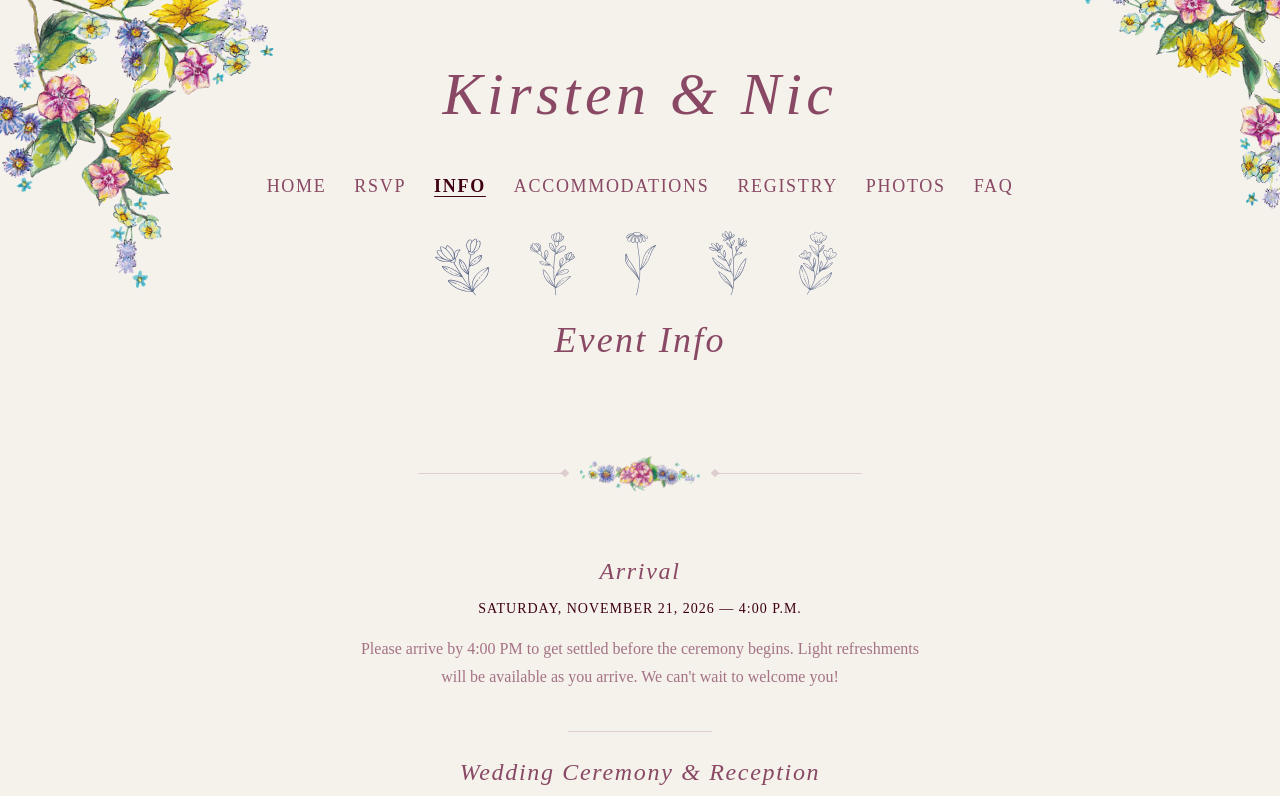
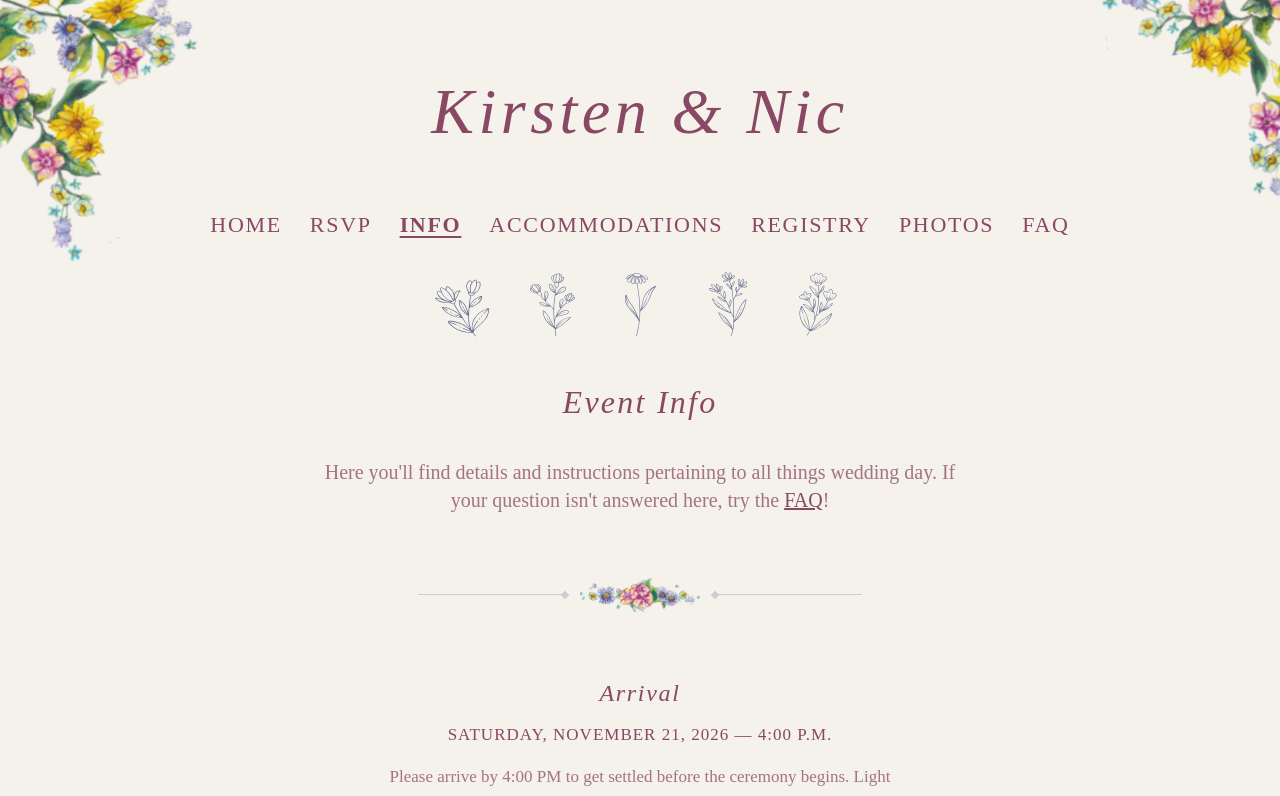
Before and after one commit to ENPina90/wedding, a React (Vite) app: page /info in a window 1280 px wide. Shown: the top 796 px of the page. Built offline with nearby package versions, Linux system fonts and the light colour scheme; a web font is replaced by a local one.

Commit message:
#22: Refine responsive layout and typography across site pages

```diff
--- a/src/components/Layout.tsx
+++ b/src/components/Layout.tsx
@@ -1,5 +1,5 @@
 import { NavLink, Outlet, useLocation } from "react-router-dom";
-import flowerCorners from "../assets/flower_corners.png";
+import flowerCorner from "../assets/flower_corner.svg";
 import SectionDivider from "./SectionDivider";
 import "./flower-corners.css";
 import "./layout.css";
@@ -20,13 +20,17 @@ const navLinks = {
 
 const allNavLinks = [...navLinks.row1, ...navLinks.row2, ...navLinks.row3];
 
+// Tablet (768–1024px): row1 = 5 links, row2 = 2 links
+const navTabletRow1 = [...navLinks.row1, ...navLinks.row2, navLinks.row3[0]];
+const navTabletRow2 = navLinks.row3.slice(1);
+
 function NavLinkItem({
   link,
 }: {
   link: { to: string; label: string; external: boolean };
 }) {
   const baseClass =
-    "font-nav text-plum text-xs max-[430px]:text-sm sm:text-sm md:text-lg tracking-[1.68px] uppercase transition-colors hover:text-burgundy";
+    "font-nav text-plum text-[22px] tracking-[1.68px] uppercase";
   if (link.external) {
     return (
       <a
@@ -44,7 +48,7 @@ function NavLinkItem({
       to={link.to}
       className={({ isActive }) =>
         `${baseClass} ${
-          isActive ? "text-burgundy underline underline-offset-4 font-bold" : ""
+          isActive ? "underline underline-offset-4 font-bold" : ""
         }`
       }
     >
@@ -61,31 +65,31 @@ export default function Layout() {
     <div className="min-h-screen flex flex-col bg-beige relative overflow-x-hidden">
       {/* Corner floral decorations - styles in flower-corners.css */}
       <img
-        src={flowerCorners}
+        src={flowerCorner}
         alt=""
-        className="flower-corner-left pointer-events-none z-0 h-auto"
+        className="flower-corner-left cursor-default z-0 h-auto"
       />
       <img
-        src={flowerCorners}
+        src={flowerCorner}
         alt=""
-        className="flower-corner-right pointer-events-none z-0 h-auto"
+        className="flower-corner-right cursor-default z-0 h-auto"
       />
 
       {/* Header */}
       <header className="relative z-10 pt-32 sm:pt-12 md:pt-16 pb-4 sm:pb-6 text-center px-4">
-        <NavLink to="/">
-          <h1 className="font-display text-plum text-4xl sm:text-5xl md:text-6xl tracking-[4.48px] italic">
-            <span className="hidden max-[430px]:inline">Kirsten<br />& Nic</span>
-            <span className="max-[430px]:hidden">Kirsten & Nic</span>
+        <NavLink to="/" className="cursor-default">
+          <h1 className="font-display text-plum text-[54px] sm:text-[64px] tracking-[4.48px] italic">
+            <span className="hidden max-[767px]:inline">Kirsten<br />& Nic</span>
+            <span className="max-[767px]:hidden">Kirsten & Nic</span>
           </h1>
         </NavLink>
       </header>
 
       {/* Navigation */}
       <nav className="relative z-10 flex justify-center pt-4 pb-0 sm:pt-6 sm:pb-0 px-4">
-        {/* Mobile: 3-1-3 layout per Figma Mobile - Home */}
-        <div className="nav-mobile flex flex-col items-center gap-y-3 max-[430px]:gap-y-6 sm:hidden">
-          <div className="nav-row flex justify-center gap-x-4 max-[430px]:gap-x-7 sm:gap-x-7">
+        {/* Mobile: 3-1-3 layout per Figma Mobile - Home (< 768px) */}
+        <div className="nav-mobile flex flex-col items-center gap-y-3 md:hidden">
+          <div className="nav-row flex justify-center gap-x-4 max-[767px]:gap-x-7">
             {navLinks.row1.map((link) => (
               <NavLinkItem key={link.to} link={link} />
             ))}
@@ -95,14 +99,27 @@ export default function Layout() {
               <NavLinkItem key={link.to} link={link} />
             ))}
           </div>
-          <div className="nav-row flex justify-center gap-x-4 max-[430px]:gap-x-7 sm:gap-x-7">
+          <div className="nav-row flex justify-center gap-x-4 max-[767px]:gap-x-7">
             {navLinks.row3.map((link) => (
               <NavLinkItem key={link.to} link={link} />
             ))}
           </div>
         </div>
-        {/* Desktop: single row */}
-        <ul className="nav-desktop hidden flex-wrap justify-center gap-x-4 gap-y-2 sm:flex sm:gap-x-7 font-nav text-plum text-xs sm:text-sm md:text-lg tracking-[1.68px] uppercase">
+        {/* Tablet (768–1024px): two rows, 5 links + 2 links */}
+        <div className="nav-tablet hidden flex-col items-center gap-y-3 md:flex lg:hidden">
+          <div className="flex justify-center gap-x-7">
+            {navTabletRow1.map((link) => (
+              <NavLinkItem key={link.to} link={link} />
+            ))}
+          </div>
+          <div className="flex justify-center gap-x-7">
+            {navTabletRow2.map((link) => (
+              <NavLinkItem key={link.to} link={link} />
+            ))}
+          </div>
+        </div>
+        {/* Desktop: single row (1024px+) */}
+        <ul className="nav-desktop hidden flex-wrap justify-center gap-x-4 gap-y-2 lg:flex lg:gap-x-7 font-nav text-plum text-[22px] tracking-[1.68px] uppercase">
           {allNavLinks.map((link) => (
             <li key={link.to}>
               {link.external ? (
@@ -110,7 +127,7 @@ export default function Layout() {
                   href={link.to}
                   target="_blank"
                   rel="noopener noreferrer"
-                  className="transition-colors hover:text-burgundy"
+                  className=""
                 >
                   {link.label}
                 </a>
@@ -118,9 +135,9 @@ export default function Layout() {
                 <NavLink
                   to={link.to}
                   className={({ isActive }) =>
-                    `transition-colors hover:text-burgundy ${
+                    `${
                       isActive
-                        ? "text-burgundy underline underline-offset-4 font-bold"
+                        ? "underline underline-offset-4 font-bold"
                         : ""
                     }`
                   }
--- a/src/components/PageHeader.tsx
+++ b/src/components/PageHeader.tsx
@@ -15,7 +15,7 @@ export default function PageHeader({ title, subtitle }: PageHeaderProps) {
         <span>🌻</span>
       </div>
 
-      <h2 className="font-display text-plum text-2xl sm:text-3xl md:text-4xl tracking-[2.24px] italic">
+      <h2 className="font-display text-plum tracking-[2.24px] italic">
         {title}
       </h2>
 
@@ -27,7 +27,7 @@ export default function PageHeader({ title, subtitle }: PageHeaderProps) {
             <span className="text-xs sm:text-sm">✿</span>
             <div className="flex-1 h-px bg-plum/20" />
           </div>
-          <p className="font-body text-plum/70 text-base sm:text-lg mt-2 sm:mt-3 px-2">{subtitle}</p>
+          <p className="sub-header font-body text-plum/70 mt-2 sm:mt-3 px-2">{subtitle}</p>
         </>
       )}
     </div>
--- a/src/components/SectionDivider.tsx
+++ b/src/components/SectionDivider.tsx
@@ -5,8 +5,8 @@ export default function SectionDivider() {
     <div className="flex items-center justify-center gap-2 sm:gap-3 my-10 sm:my-14 md:my-16 max-w-2xl mx-auto px-4 sm:px-6">
       {/* Left divider line with diamond */}
       <div className="flex items-center flex-1 min-w-0 max-w-[60px] sm:max-w-[100px] md:max-w-[150px]">
-        <div className="flex-1 min-w-[20px] h-px bg-plum/20 shrink-0" />
-        <div className="w-1.5 h-1.5 shrink-0 bg-plum/20 rotate-45" />
+        <div className="flex-1 min-w-[20px] h-px bg-blue-gray/50 shrink-0" />
+        <div className="w-1.5 h-1.5 shrink-0 bg-blue-gray/50 rotate-45" />
       </div>
 
       {/* Center flower image */}
@@ -18,8 +18,8 @@ export default function SectionDivider() {
 
       {/* Right divider line with diamond */}
       <div className="flex items-center flex-1 min-w-0 max-w-[60px] sm:max-w-[100px] md:max-w-[150px]">
-        <div className="w-1.5 h-1.5 shrink-0 bg-plum/20 rotate-45" />
-        <div className="flex-1 min-w-[20px] h-px bg-plum/20 shrink-0" />
+        <div className="w-1.5 h-1.5 shrink-0 bg-blue-gray/50 rotate-45" />
+        <div className="flex-1 min-w-[20px] h-px bg-blue-gray/50 shrink-0" />
       </div>
     </div>
   );
--- a/src/components/flower-corners.css
+++ b/src/components/flower-corners.css
@@ -4,21 +4,30 @@
  * Breakpoints (Tailwind): sm 640px, md 768px, lg 1024px, xl 1280px
  */
 
+/* Override Tailwind preflight: img has max-width: 100% by default, which caps
+ * flower corners at viewport width (~375px on mobile). Allow full specified width.
+ */
+.flower-corner-left,
+.flower-corner-right {
+  max-width: none;
+}
+
 /* ========== MOBILE (< 640px) ========== */
 .flower-corner-left {
   position: absolute;
-  left: -10px;
-  top: 0;
-  width: 350px;
+  left: -313px;
+  top: -153px;
+  width: 640px;
   transform: rotate(357deg);
   transform-origin: left top;
 }
 
 .flower-corner-right {
   position: absolute;
-  left: 95px;
-  top: 293px;
-  width: 350px;
+  left: auto;
+  right: -108px;
+  top: 501px;
+  width: 640px;
   transform: rotate(289deg) scaleX(-1) scaleY(-1);
   transform-origin: top right;
 }
@@ -26,32 +35,33 @@
 /* ========== PHONE (430px and below) ========== */
 @media (max-width: 430px) {
   .flower-corner-left {
-    left: -113px;
+    left: -313px;
+    top: -153px;
+    width: 640px;
   }
 
   .flower-corner-right {
-    left: 47px;
-    top: 306px;
+    left: -95px;
+    top: 501px;
+    width: 640px;
   }
 }
 
-/* ========== SM and up (640px+) ========== */
-@media (min-width: 640px) {
+/* ========== SM and up (640px+) - scrolls with content ========== */
+@media (min-width: 640px) and (max-width: 767px) {
   .flower-corner-left {
-    position: fixed;
-    left: -145px;
-    top: 0;
-    width: 350px;
+    left: -313px;
+    top: -153px;
+    width: 640px;
     transform: rotate(357deg);
     transform-origin: left top;
   }
 
   .flower-corner-right {
-    position: fixed;
     left: auto;
-    right: -9px;
-    top: 293px;
-    width: 350px;
+    right: -108px;
+    top: 501px;
+    width: 640px;
     transform: rotate(289deg) scaleX(-1) scaleY(-1);
     transform-origin: top right;
   }
@@ -60,13 +70,13 @@
 /* ========== MD (768px+) - add if you need tablet-specific styles ========== */
 /* @media (min-width: 768px) { ... } */
 
-/* ========== LG (1024px-1280px) - Medium - corner flowers ========== */
-@media (min-width: 1024px) and (max-width: 1279px) {
+/* ========== 820px-1024px - Tablet landscape (scrolls with content) ========== */
+@media (min-width: 768px) and (max-width: 1024px) {
   .flower-corner-left {
     position: absolute;
-    left: -9px;
-    top: 0;
-    width: 350px;
+    left: -264px;
+    top: -164px;
+    width: 520px;
     transform: rotate(357deg);
     transform-origin: left top;
   }
@@ -74,21 +84,21 @@
   .flower-corner-right {
     position: absolute;
     left: auto;
-    right: -9px;
-    top: 293px;
-    width: 350px;
+    right: -108px;
+    top: 396px;
+    width: 520px;
     transform: rotate(289deg) scaleX(-1) scaleY(-1);
     transform-origin: top right;
   }
 }
 
-/* ========== XL (1280px-1536px) - Desktop - corner flowers ========== */
-@media (min-width: 1280px) and (max-width: 1535px) {
+/* ========== LG (1024px-1280px) - Medium - corner flowers ========== */
+@media (min-width: 1025px) and (max-width: 1279px) {
   .flower-corner-left {
     position: absolute;
-    left: -9px;
-    top: 0;
-    width: 350px;
+    left: -296px;
+    top: -154px;
+    width: 640px;
     transform: rotate(357deg);
     transform-origin: left top;
   }
@@ -96,32 +106,58 @@
   .flower-corner-right {
     position: absolute;
     left: auto;
-    right: -9px;
-    top: 293px;
-    width: 350px;
+    right: -124px;
+    top: 496px;
+    width: 640px;
     transform: rotate(289deg) scaleX(-1) scaleY(-1);
     transform-origin: top right;
   }
 }
 
-/* ========== 2XL (1536px+) - Extra large - flowers pinned to screen edges ========== */
-@media (min-width: 1536px) {
+/* ========== XL (1280px-1536px) - Desktop - corner flowers (fixed while scrolling) ========== */
+@media (min-width: 1280px) and (max-width: 1535px) {
   .flower-corner-left {
-    position: absolute;
-    left: -9px;
-    top: 0;
-    width: 350px;
+    position: fixed;
+    left: -196px;
+    top: -146px;
+    width: 520px;
+    height: 520px;
     transform: rotate(357deg);
     transform-origin: left top;
   }
 
   .flower-corner-right {
-    position: absolute;
+    position: fixed;
     left: auto;
-    right: -9px;
-    top: 293px;
-    width: 350px;
+    right: -132px;
+    top: 392px;
+    width: 520px;
+    height: 520px;
     transform: rotate(289deg) scaleX(-1) scaleY(-1);
     transform-origin: top right;
   }
 }
+
+/* ========== 2XL (1536px+) - Extra large - flowers pinned to screen edges (fixed while scrolling) ========== */
+@media (min-width: 1536px) {
+  .flower-corner-left {
+    position: fixed;
+    left: -141px;
+    top: -146px;
+    width: 520px;
+    height: 520px;
+    transform: rotate(357deg);
+    transform-origin: left top;
+  }
+
+  .flower-corner-right {
+    position: fixed;
+    left: auto;
+    right: -96px;
+    top: 392px;
+    width: 520px;
+    height: 520px;
+    transform: rotate(289deg) scaleX(-1) scaleY(-1);
+    transform-origin: top right;
+  }
+}
--- a/src/index.css
+++ b/src/index.css
@@ -43,6 +43,25 @@ body {
   overflow-x: hidden;
 }
 
+/* Default paragraph font sizes */
+p {
+  font-size: 15px;
+}
+
+@media (min-width: 768px) {
+  p {
+    font-size: 17px;
+  }
+}
+
+.sub-header {
+  font-size: 20px;
+}
+
+h2 {
+  font-size: 32px;
+}
+
 /* Decorative floral divider */
 .floral-divider {
   display: flex;
--- a/src/pages/Home.tsx
+++ b/src/pages/Home.tsx
@@ -7,7 +7,7 @@ export default function Home() {
     <div className="max-w-3xl mx-auto px-4 sm:px-6">
       {/* Hero Image - mobile: less margin, full width */}
       <div className="relative mx-auto mt-6 sm:mt-10 md:mt-12 mb-10 sm:mb-14 md:mb-16 max-w-xl">
-        <div className="rounded-[5px] overflow-hidden">
+        <div className="overflow-hidden">
           <img
             src={proposalPhoto}
             alt="Proposal moment"
@@ -18,7 +18,7 @@ export default function Home() {
 
       {/* Announcement */}
       <div className="text-center">
-        <h2 className="font-display text-plum text-2xl sm:text-3xl md:text-4xl tracking-[2.24px] italic -mt-6 -mb-6">
+        <h2 className="font-display text-plum tracking-[2.24px] italic -mt-6 -mb-6">
           We're gettin' hitched!
         </h2>
 
@@ -64,7 +64,7 @@ export default function Home() {
         <h3 className="font-nav text-plum font-medium text-xs sm:text-sm tracking-[1.4px] uppercase pt-0 pb-6">
           our story
         </h3>
-        <div className="font-body text-plum/80 text-sm sm:text-base leading-7 text-left max-w-2xl mx-auto space-y-4 sm:space-y-6 px-1">
+        <div className="font-body text-plum/80 leading-7 text-left max-w-2xl mx-auto space-y-4 sm:space-y-6 px-1">
           <p>
             It all started with a chance meeting and a spark that neither of us
             could ignore. From our very first conversation, we knew something
--- a/src/pages/Info.tsx
+++ b/src/pages/Info.tsx
@@ -1,3 +1,4 @@
+import { Link } from "react-router-dom";
 import SectionDivider from "../components/SectionDivider";
 import FlowerLogo from "../components/FlowerLogo";
 
@@ -10,13 +11,13 @@ interface EventBlockProps {
 function EventBlock({ title, datetime, description }: EventBlockProps) {
   return (
     <div className="text-center mb-8 sm:mb-10 px-1">
-      <h3 className="font-display text-plum text-lg sm:text-xl md:text-2xl tracking-[1.68px] italic">
+      <h3 className="font-display text-plum text-[20px] sm:text-[24px] tracking-[1.68px] italic">
         {title}
       </h3>
-      <p className="font-nav text-burgundy text-xs sm:text-sm tracking-[1px] mt-2 sm:mt-3 uppercase">
+      <p className="font-nav text-plum text-xs sm:text-sm tracking-[1px] mt-2 sm:mt-3 uppercase">
         {datetime}
       </p>
-      <p className="font-body text-plum/75 text-sm sm:text-base leading-7 mt-3 sm:mt-4 max-w-xl mx-auto text-left sm:text-center">
+      <p className="font-body text-plum/75 leading-7 mt-3 sm:mt-4 max-w-xl mx-auto text-left sm:text-center">
         {description}
       </p>
     </div>
@@ -35,15 +36,30 @@ export default function Info() {
   return (
     <div className="max-w-3xl mx-auto px-4 sm:px-6">
       {/* Flower logos above header - smaller on mobile */}
-      <div className="flex justify-center items-center gap-4 sm:gap-6 md:gap-8 pt-4 sm:pt-6 pb-3 sm:pb-4">
+      <div className="flex justify-center items-center gap-4 sm:gap-6 md:gap-8 pt-4 sm:pt-6 pb-[35px]">
         <FlowerLogo color="blue" />
       </div>
 
       {/* Event Info header */}
       <div className="text-center pb-6 sm:pb-8">
-        <h2 className="font-display text-plum text-2xl sm:text-3xl md:text-4xl tracking-[2.24px] italic">
+        <h2 className="font-display text-plum tracking-[2.24px] italic">
           Event Info
         </h2>
+      </div>
+
+      {/* Intro */}
+      <div className="text-center mb-10 sm:mb-12 px-1">
+        <p className="sub-header font-body text-plum/75 leading-7 max-w-2xl mx-auto text-left sm:text-center">
+          Here you'll find details and instructions pertaining to all things
+          wedding day. If your question isn't answered here, try the{" "}
+          <Link
+            to="/faq"
+            className="text-plum underline hover:text-burgundy transition-colors"
+          >
+            FAQ
+          </Link>
+          !
+        </p>
       </div>
 
       {/* Section divider with flower_center.svg */}
@@ -74,10 +90,10 @@ export default function Info() {
       {/* Dress Code */}
       <Divider />
       <div className="text-center mb-12 sm:mb-16 px-1">
-        <h3 className="font-display text-plum text-lg sm:text-xl md:text-2xl tracking-[1.68px] italic">
+        <h3 className="font-display text-plum text-[20px] sm:text-[24px] tracking-[1.68px] italic">
           Dress Code
         </h3>
-        <p className="font-body text-plum/75 text-sm sm:text-base leading-7 mt-3 sm:mt-4 max-w-xl mx-auto text-left sm:text-center">
+        <p className="font-body text-plum/75 leading-7 mt-3 sm:mt-4 max-w-xl mx-auto text-left sm:text-center">
           Cocktail attire. Think elegant and comfortable — we want everyone to
           dance the night away!
         </p>
--- a/src/pages/RSVP.tsx
+++ b/src/pages/RSVP.tsx
@@ -24,7 +24,7 @@ export default function RSVP() {
     return (
       <div className="max-w-2xl mx-auto px-4 sm:px-6 text-center py-12 sm:py-16">
         <span className="text-4xl sm:text-5xl block mb-3 sm:mb-4">💌</span>
-        <h2 className="font-display text-plum text-2xl sm:text-3xl tracking-[2.24px] italic mb-3 sm:mb-4">
+        <h2 className="font-display text-plum tracking-[2.24px] italic mb-3 sm:mb-4">
           Thank You!
         </h2>
         <p className="font-body text-plum/75 text-base sm:text-lg">
--- a/src/pages/Registry.tsx
+++ b/src/pages/Registry.tsx
@@ -47,7 +47,7 @@ export default function Registry() {
         <p className="font-display text-plum text-base sm:text-lg tracking-[1.68px] italic mb-2">
           A Note About Gifts
         </p>
-        <p className="font-body text-plum/70 text-sm sm:text-base leading-7 max-w-md mx-auto text-left sm:text-center">
+        <p className="font-body text-plum/70 leading-7 max-w-md mx-auto text-left sm:text-center">
           If you'd prefer to give a monetary gift, we'd greatly appreciate
           contributions to our honeymoon fund. Every bit helps us create
           unforgettable memories on our first adventure as a married couple!
```
Also changed, not shown: src/pages/Accommodations.tsx (+5 -5 lines), src/pages/FAQ.tsx (+6 -6 lines), notes.txt.
